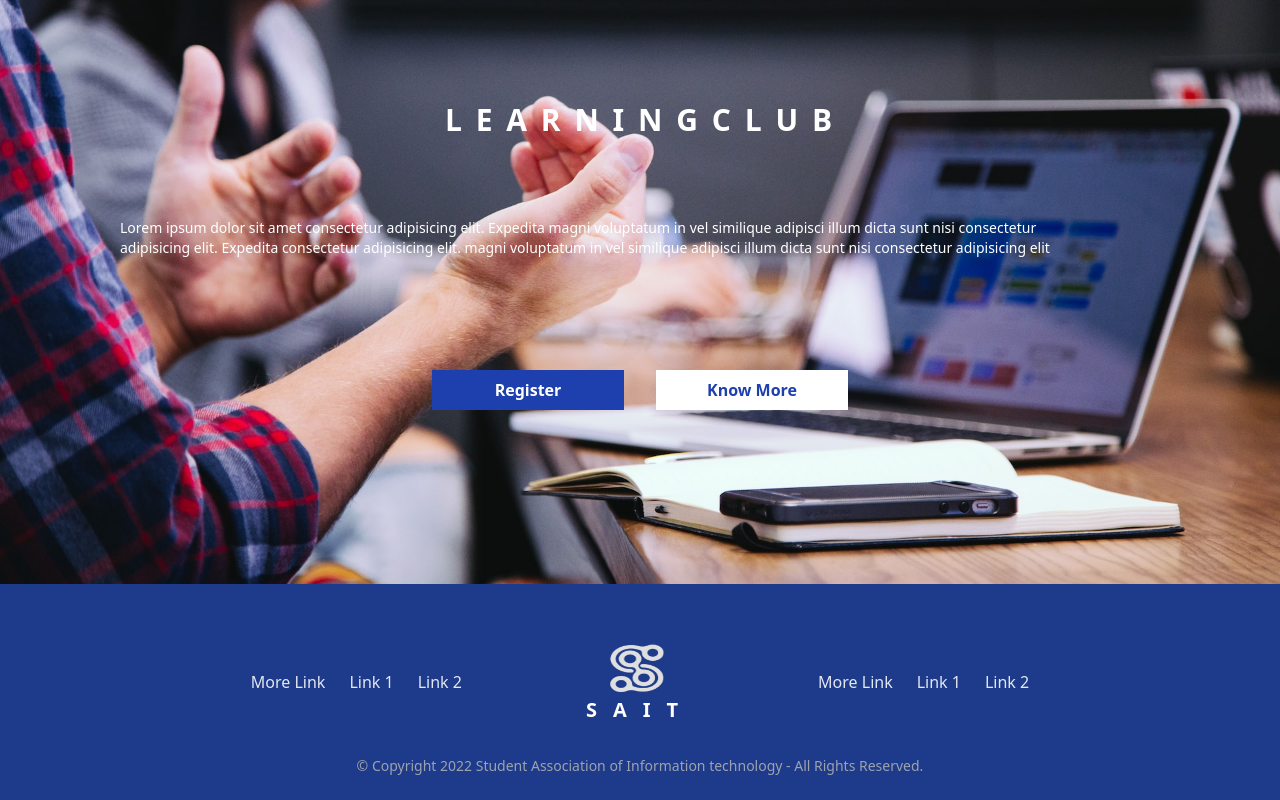
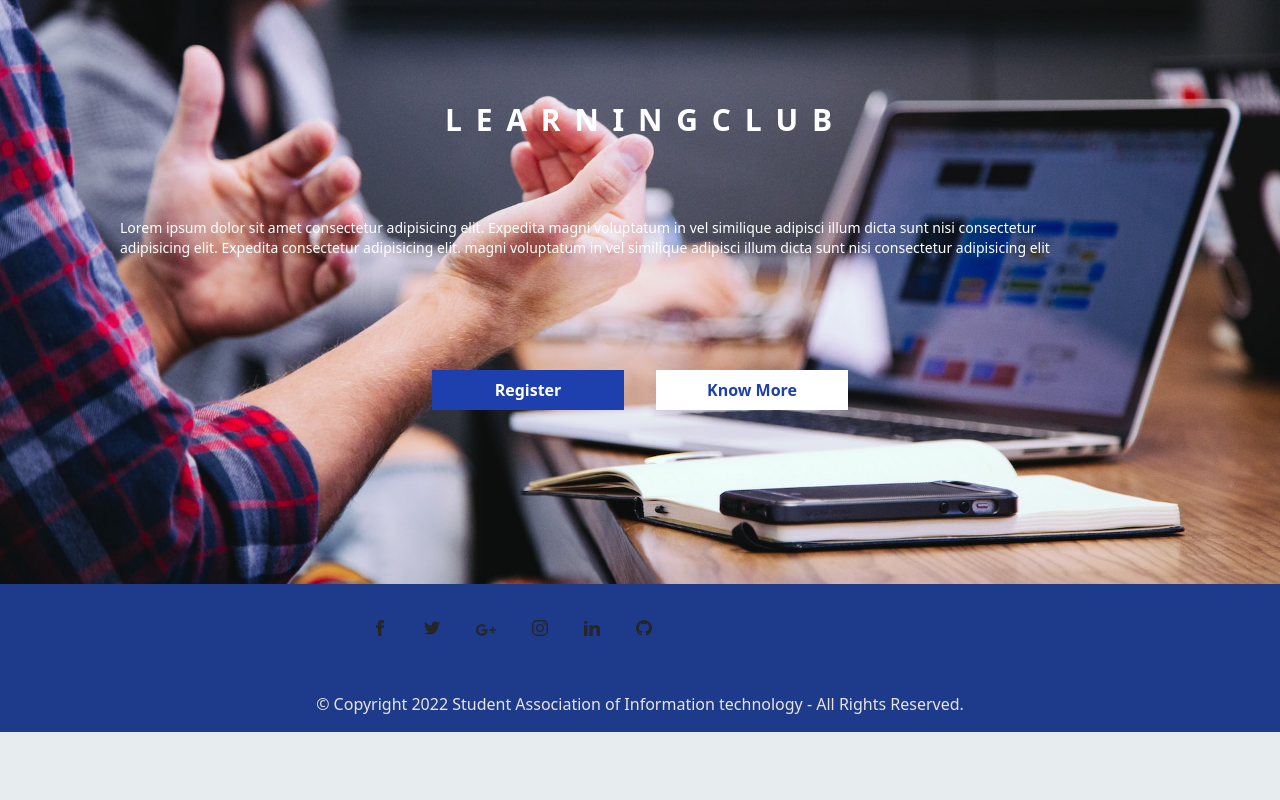
Before and after one commit to SAIT-CUSAT/SAIT, a Next.js app: page / in a window 1280 px wide. Shown: the part 1857-2657 px from the top of the page. After the commit the page ends 2589 px from the top, so only its background shows below. Built offline with nearby package versions, Linux system fonts and the light colour scheme.

Commit message:
added curosel to the placement page

```diff
--- a/package.json
+++ b/package.json
@@ -13,7 +13,8 @@
     "eslint-config-next": "13.0.4",
     "next": "^13.0.4",
     "react": "^18.2.0",
-    "react-dom": "^18.2.0"
+    "react-dom": "^18.2.0",
+    "swiper": "^9.0.5"
   },
   "devDependencies": {
     "autoprefixer": "^10.4.13",
--- a/src/common/components/Footer.jsx
+++ b/src/common/components/Footer.jsx
@@ -4,51 +4,124 @@
 
 const Footer = () => {
   return (
-    <footer className="bg-blue-900 py-6">
-      <div className="container px-10 mx-auto my-8 flex flex-col md:flex-row justify-center items-center">
-        <div className="flex justify-between text-white-900 mx-14 mb-4 md:mb-0">
+    // <footer className="bg-blue-900 py-6">
+    //   <div className="container px-10 mx-auto my-8 flex flex-col md:flex-row justify-center items-center">
+    //     <div className="flex justify-between text-white-900 mx-14 mb-4 md:mb-0">
 
-          <Link href="/about" legacyBehavior>
-            <p className="text-slate-200 font-sanf capitalize hover:text-white mx-3">More Link</p>
-          </Link>
+    //       <Link href="/about" legacyBehavior>
+    //         <p className="text-slate-200 font-sanf capitalize hover:text-white mx-3">More Link</p>
+    //       </Link>
 
-          <Link href="/contact" legacyBehavior>
-            <p className="text-slate-200 font-sanf capitalize hover:text-white mx-3">link 1</p>
-          </Link>
+    //       <Link href="/contact" legacyBehavior>
+    //         <p className="text-slate-200 font-sanf capitalize hover:text-white mx-3">link 1</p>
+    //       </Link>
 
-          <Link href="/contact" legacyBehavior>
-            <p className="text-slate-200 font-sanf capitalize hover:text-white mx-3">link 2</p>
-          </Link>
-        </div>
+    //       <Link href="/contact" legacyBehavior>
+    //         <p className="text-slate-200 font-sanf capitalize hover:text-white mx-3">link 2</p>
+    //       </Link>
+    //     </div>
 
-        <div className="flex flex-col mx-14 items-center mb-4 md:mb-0">
-          <Image
-            src={logo}
-            alt="Logo"
-            className="h-14 w-14 mr-2"
+    //     <div className="flex flex-col mx-14 items-center mb-4 md:mb-0">
+    //       <Image
+    //         src={logo}
+    //         alt="Logo"
+    //         className="h-14 w-14 mr-2"
 
-          />
-          <span className="text-white tracking-[.8em] font-bold text-xl">SAIT</span>
-        </div>
+    //       />
+    //       <span className="text-white tracking-[.8em] font-bold text-xl">SAIT</span>
+    //     </div>
 
-        <div className="flex justify-between mx-14 mb-4 md:mb-0">
-          <Link href="/about" legacyBehavior>
-            <p className="text-slate-200 font-sanf capitalize hover:text-white mx-3 cursor-pointer">more link</p>
-          </Link>
+    //     <div className="flex justify-between mx-14 mb-4 md:mb-0">
+    //       <Link href="/about" legacyBehavior>
+    //         <p className="text-slate-200 font-sanf capitalize hover:text-white mx-3 cursor-pointer">more link</p>
+    //       </Link>
 
-          <Link href="/contact" legacyBehavior>
-            <p className="text-slate-200 font-sanf capitalize hover:text-white mx-3 cursor-pointer">link 1</p>
-          </Link>
+    //       <Link href="/contact" legacyBehavior>
+    //         <p className="text-slate-200 font-sanf capitalize hover:text-white mx-3 cursor-pointer">link 1</p>
+    //       </Link>
 
-          <Link href="/contact" legacyBehavior>
-            <p className="text-slate-200 font-sanf capitalize hover:text-white mx-3 cursor-pointer">link 2</p>
-          </Link>
+    //       <Link href="/contact" legacyBehavior>
+    //         <p className="text-slate-200 font-sanf capitalize hover:text-white mx-3 cursor-pointer">link 2</p>
+    //       </Link>
+    //     </div>
+    //   </div>
+
+    //   <div className="flex justify-center text-gray-400 text-sm">
+    //       <span>&copy; Copyright 2022 Student Association of Information technology - All Rights Reserved.</span>
+    //     </div>
+    // </footer>
+    <footer class="bg-blue-900 text-center text-stone-200 ">
+      <div class="container pt-9">
+        <div class="mb-9 flex justify-center">
+          <a href="#!" class="mr-9 text-neutral-800 dark:text-neutral-200">
+            <svg
+              xmlns="http://www.w3.org/2000/svg"
+              class="h-4 w-4"
+              fill="currentColor"
+              viewBox="0 0 24 24">
+              <path
+                d="M9 8h-3v4h3v12h5v-12h3.642l.358-4h-4v-1.667c0-.955.192-1.333 1.115-1.333h2.885v-5h-3.808c-3.596 0-5.192 1.583-5.192 4.615v3.385z" />
+            </svg>
+          </a>
+          <a href="#!" class="mr-9 text-neutral-800 dark:text-neutral-200">
+            <svg
+              xmlns="http://www.w3.org/2000/svg"
+              class="h-4 w-4"
+              fill="currentColor"
+              viewBox="0 0 24 24">
+              <path
+                d="M24 4.557c-.883.392-1.832.656-2.828.775 1.017-.609 1.798-1.574 2.165-2.724-.951.564-2.005.974-3.127 1.195-.897-.957-2.178-1.555-3.594-1.555-3.179 0-5.515 2.966-4.797 6.045-4.091-.205-7.719-2.165-10.148-5.144-1.29 2.213-.669 5.108 1.523 6.574-.806-.026-1.566-.247-2.229-.616-.054 2.281 1.581 4.415 3.949 4.89-.693.188-1.452.232-2.224.084.626 1.956 2.444 3.379 4.6 3.419-2.07 1.623-4.678 2.348-7.29 2.04 2.179 1.397 4.768 2.212 7.548 2.212 9.142 0 14.307-7.721 13.995-14.646.962-.695 1.797-1.562 2.457-2.549z" />
+            </svg>
+          </a>
+          <a href="#!" class="mr-9 text-neutral-800 dark:text-neutral-200">
+            <svg
+              xmlns="http://www.w3.org/2000/svg"
+              class="h-5 w-5"
+              fill="currentColor"
+              viewBox="0 0 24 24">
+              <path
+                d="M7 11v2.4h3.97c-.16 1.029-1.2 3.02-3.97 3.02-2.39 0-4.34-1.979-4.34-4.42 0-2.44 1.95-4.42 4.34-4.42 1.36 0 2.27.58 2.79 1.08l1.9-1.83c-1.22-1.14-2.8-1.83-4.69-1.83-3.87 0-7 3.13-7 7s3.13 7 7 7c4.04 0 6.721-2.84 6.721-6.84 0-.46-.051-.81-.111-1.16h-6.61zm0 0 17 2h-3v3h-2v-3h-3v-2h3v-3h2v3h3v2z"
+                fill-rule="evenodd"
+                clip-rule="evenodd" />
+            </svg>
+          </a>
+          <a href="#!" class="mr-9 text-neutral-800 dark:text-neutral-200">
+            <svg
+              xmlns="http://www.w3.org/2000/svg"
+              class="h-4 w-4"
+              fill="currentColor"
+              viewBox="0 0 24 24">
+              <path
+                d="M12 2.163c3.204 0 3.584.012 4.85.07 3.252.148 4.771 1.691 4.919 4.919.058 1.265.069 1.645.069 4.849 0 3.205-.012 3.584-.069 4.849-.149 3.225-1.664 4.771-4.919 4.919-1.266.058-1.644.07-4.85.07-3.204 0-3.584-.012-4.849-.07-3.26-.149-4.771-1.699-4.919-4.92-.058-1.265-.07-1.644-.07-4.849 0-3.204.013-3.583.07-4.849.149-3.227 1.664-4.771 4.919-4.919 1.266-.057 1.645-.069 4.849-.069zm0-2.163c-3.259 0-3.667.014-4.947.072-4.358.2-6.78 2.618-6.98 6.98-.059 1.281-.073 1.689-.073 4.948 0 3.259.014 3.668.072 4.948.2 4.358 2.618 6.78 6.98 6.98 1.281.058 1.689.072 4.948.072 3.259 0 3.668-.014 4.948-.072 4.354-.2 6.782-2.618 6.979-6.98.059-1.28.073-1.689.073-4.948 0-3.259-.014-3.667-.072-4.947-.196-4.354-2.617-6.78-6.979-6.98-1.281-.059-1.69-.073-4.949-.073zm0 5.838c-3.403 0-6.162 2.759-6.162 6.162s2.759 6.163 6.162 6.163 6.162-2.759 6.162-6.163c0-3.403-2.759-6.162-6.162-6.162zm0 10.162c-2.209 0-4-1.79-4-4 0-2.209 1.791-4 4-4s4 1.791 4 4c0 2.21-1.791 4-4 4zm6.406-11.845c-.796 0-1.441.645-1.441 1.44s.645 1.44 1.441 1.44c.795 0 1.439-.645 1.439-1.44s-.644-1.44-1.439-1.44z" />
+            </svg>
+          </a>
+          <a href="#!" class="mr-9 text-neutral-800 dark:text-neutral-200">
+            <svg
+              xmlns="http://www.w3.org/2000/svg"
+              class="h-4 w-4"
+              fill="currentColor"
+              viewBox="0 0 24 24">
+              <path
+                d="M4.98 3.5c0 1.381-1.11 2.5-2.48 2.5s-2.48-1.119-2.48-2.5c0-1.38 1.11-2.5 2.48-2.5s2.48 1.12 2.48 2.5zm.02 4.5h-5v16h5v-16zm7.982 0h-4.968v16h4.969v-8.399c0-4.67 6.029-5.052 6.029 0v8.399h4.988v-10.131c0-7.88-8.922-7.593-11.018-3.714v-2.155z" />
+            </svg>
+          </a>
+          <a href="#!" class="text-neutral-800 dark:text-neutral-200">
+            <svg
+              xmlns="http://www.w3.org/2000/svg"
+              class="h-4 w-4"
+              fill="currentColor"
+              viewBox="0 0 24 24">
+              <path
+                d="M12 0c-6.626 0-12 5.373-12 12 0 5.302 3.438 9.8 8.207 11.387.599.111.793-.261.793-.577v-2.234c-3.338.726-4.033-1.416-4.033-1.416-.546-1.387-1.333-1.756-1.333-1.756-1.089-.745.083-.729.083-.729 1.205.084 1.839 1.237 1.839 1.237 1.07 1.834 2.807 1.304 3.492.997.107-.775.418-1.305.762-1.604-2.665-.305-5.467-1.334-5.467-5.931 0-1.311.469-2.381 1.236-3.221-.124-.303-.535-1.524.117-3.176 0 0 1.008-.322 3.301 1.23.957-.266 1.983-.399 3.003-.404 1.02.005 2.047.138 3.006.404 2.291-1.552 3.297-1.23 3.297-1.23.653 1.653.242 2.874.118 3.176.77.84 1.235 1.911 1.235 3.221 0 4.609-2.807 5.624-5.479 5.921.43.372.823 1.102.823 2.222v3.293c0 .319.192.694.801.576 4.765-1.589 8.199-6.086 8.199-11.386 0-6.627-5.373-12-12-12z" />
+            </svg>
+          </a>
         </div>
       </div>
 
-      <div className="flex justify-center text-gray-400 text-sm">
-          <span>&copy; Copyright 2022 Student Association of Information technology - All Rights Reserved.</span>
-        </div>
+      <div
+        class="bg-blue-900 p-4 text-center text-stone-200">
+        <span>&copy; Copyright 2022 Student Association of Information technology - All Rights Reserved.</span>
+      </div>
     </footer>
   );
 };
--- /dev/null
+++ b/src/common/components/curosel.jsx
@@ -0,0 +1,57 @@
+import { Swiper, SwiperSlide } from 'swiper/react';
+import { useRef, useEffect } from 'react';
+
+
+const Carousel = () => {
+    const swiperRef = useRef(null);
+    useEffect(() => {
+        const swiperInstance = swiperRef.current.swiper;
+
+        const intervalId = setInterval(() => {
+            swiperInstance.slideNext();
+        }, 1000);
+
+        return () => clearInterval(intervalId);
+    }, []);
+    return (
+        <Swiper
+            ref={swiperRef}
+            slidesPerView={5}
+            loop={true}
+        >
+            <SwiperSlide>
+                <img src="/company_logo/accenter.png" width={100} alt="Image 1" />
+            </SwiperSlide>
+            <SwiperSlide>
+                <img src="/company_logo/amazon.png" width={100} alt="Image 2" />
+            </SwiperSlide>
+            <SwiperSlide>
+                <img src="/company_logo/wipro.png" width={100} alt="Image 3" />
+            </SwiperSlide>
+            <SwiperSlide>
+                <img src="/company_logo/tcs.png" alt="Image 3" width={100} />
+            </SwiperSlide>
+            <SwiperSlide>
+                <img src="/company_logo/cognizant.png" alt="Image 3" width={100} />
+            </SwiperSlide>
+            <SwiperSlide>
+                <img src="/company_logo/ibm.png" alt="Image 3" width={100} />
+            </SwiperSlide>
+            <SwiperSlide>
+                <img src="/company_logo/infocys.png" alt="Image 3" width={100} />
+            </SwiperSlide>
+            <SwiperSlide>
+                <img src="/company_logo/mahindra.png" alt="Image 3" width={100} />
+            </SwiperSlide>
+            <SwiperSlide>
+                <img src="/company_logo/telecom.png" alt="Image 3" width={100} />
+            </SwiperSlide>
+            <SwiperSlide>
+                <img src="/company_logo/concentric.png" alt="Image 3" width={100} />
+            </SwiperSlide>
+
+        </Swiper>
+    );
+};
+
+export default Carousel;
--- a/src/styles/globals.css
+++ b/src/styles/globals.css
@@ -1,6 +1,8 @@
 @tailwind base;
 @tailwind components;
 @tailwind utilities;
+@import '~swiper/swiper-bundle.css';
+
 
 body{
     overflow-x: hidden;
```
Also changed, not shown: src/pages/placement.jsx (+13 -10 lines), 1 other file (tests, documents, lock files or other folders).
